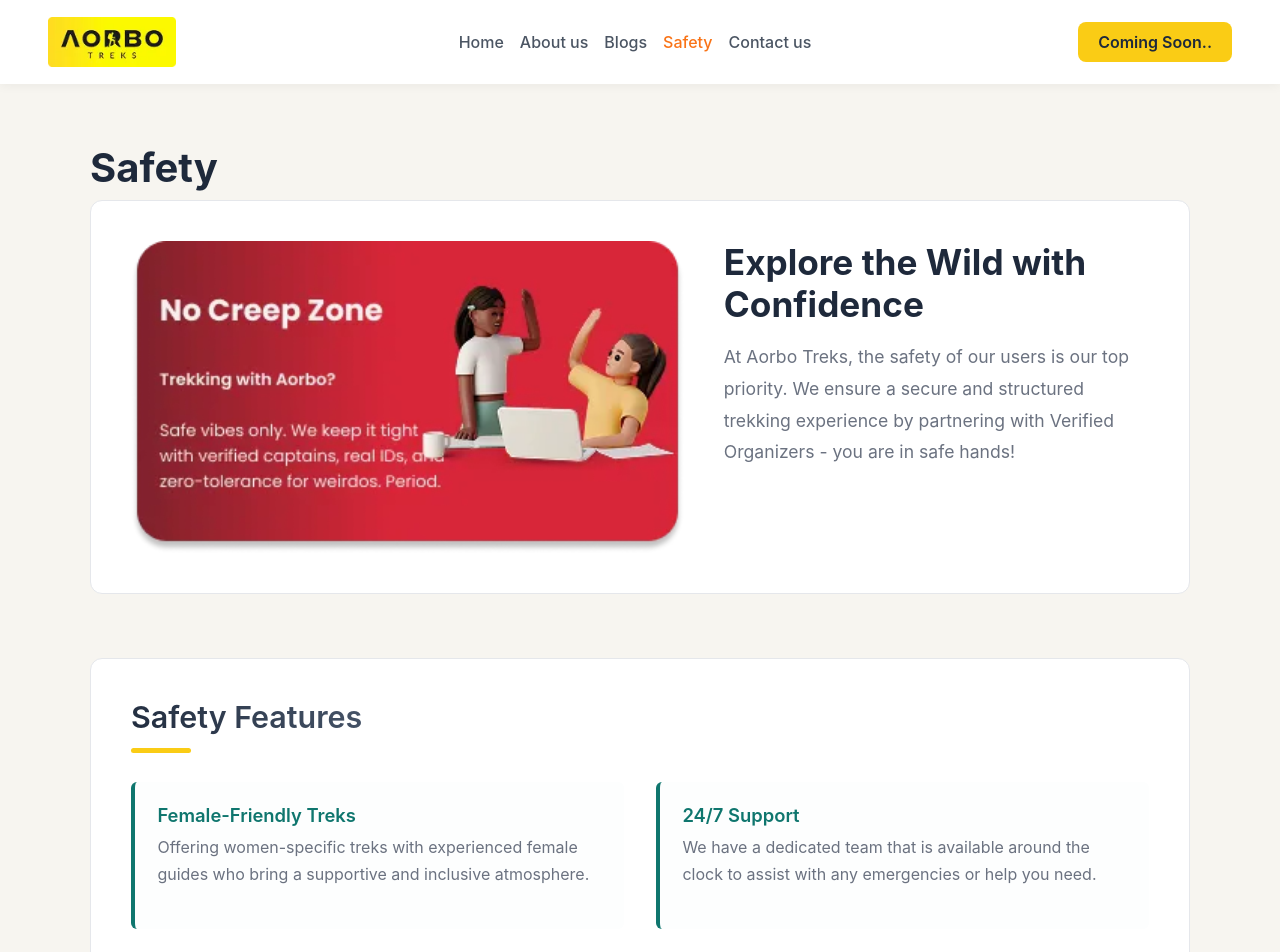
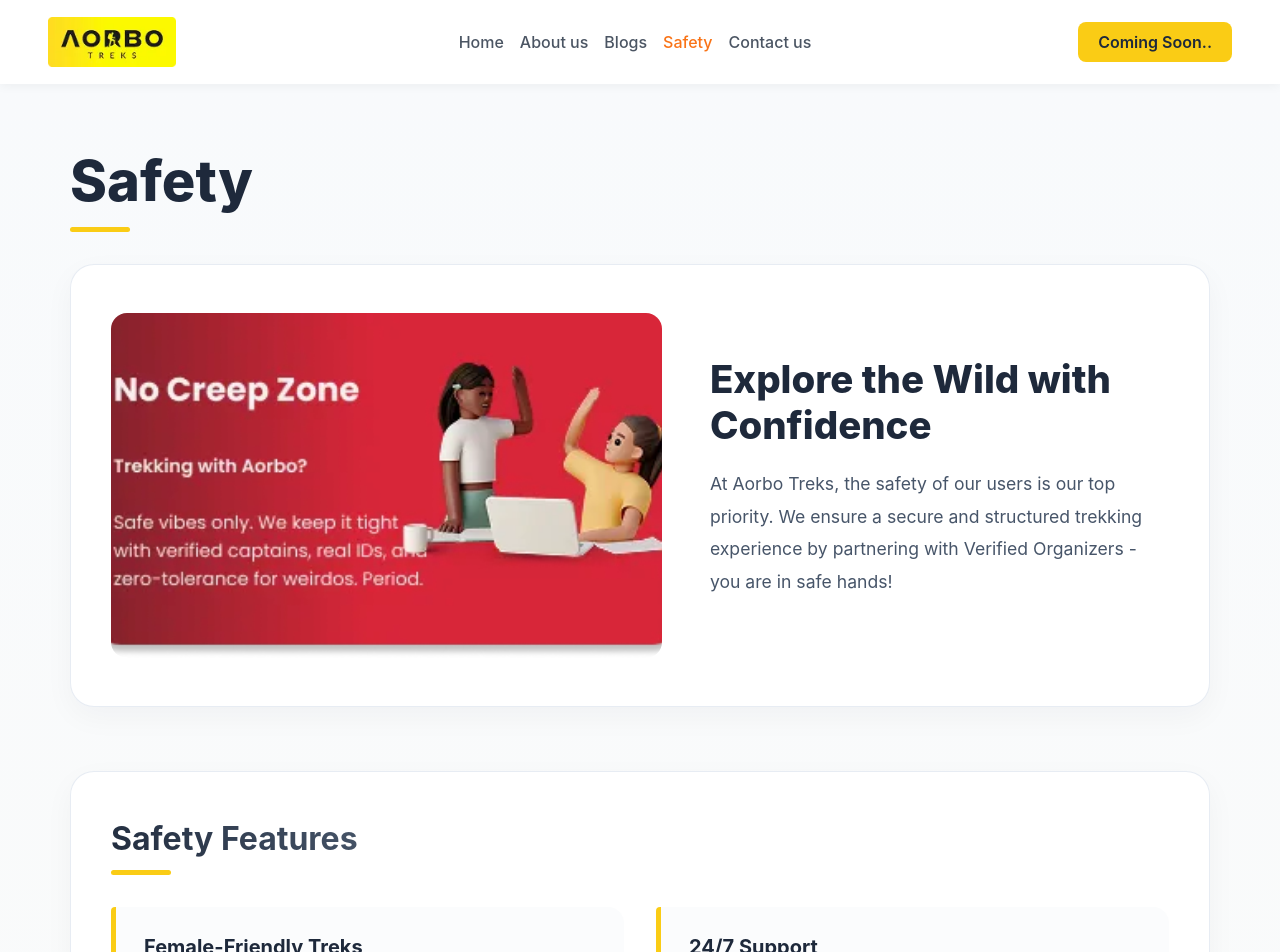
Before and after one commit to Naveenkumar-9-A/React-web, a React (Vite) app in the folder aorbo-frontend/: page /safety in a window 1280 px wide. Shown: the top 952 px of the page. Built offline with nearby package versions, Linux system fonts and the light colour scheme.

Commit message:
Update Safety.css

```diff
--- a/aorbo-frontend/src/styles/Safety.css
+++ b/aorbo-frontend/src/styles/Safety.css
@@ -1,146 +1,267 @@
+
 :root {
-  --bg: #f9fafb;
   --white: #ffffff;
-  --text: #1f2937;
-  --muted: #6b7280;
-  --primary: #0f766e;
-  --border: #e5e7eb;
+  --text-main: #1e293b;
+  --text-muted: #475569;
+  --accent-gold: #facc15;
+  --hover-gold: #e2b100;
+  --border-light: rgba(226, 232, 240, 0.8);
+  --card-shadow: 0 10px 30px rgba(15, 23, 42, 0.04);
+  --gold-glow: 0 20px 40px rgba(250, 204, 21, 0.12);
+  --transition-smooth: all 0.4s cubic-bezier(0.16, 1, 0.3, 1);
 }
 
 .safety-page {
-  padding: 3rem 1rem 0rem;
+  padding: clamp(2rem, 5vw, 4rem) clamp(1rem, 3vw, 1.5rem) 5rem;
+  background: linear-gradient(180deg, #f8fafc 0%, #fffdf6 100%);
+  min-height: 100vh;
 }
 
 .safety-container-fluid {
-  max-width: 1100px;
-  margin: auto;
+  max-width: 1140px;
+  margin: 0 auto;
 }
 
-/* TITLES */
-.safety-container-fluid > h1 {
-  font-size: 2.5rem;
-  font-weight: 700;
-  margin-bottom: 8px;
+/* MAIN HEADING OVERRIDE */
+.safety-main-title {
+  font-size: clamp(2.5rem, 5vw, 3.5rem);
+  font-weight: 800;
+  color: var(--text-main);
+  margin-bottom: 2rem;
+  margin-top: 0;
+  display: inline-flex;
+  flex-direction: column;
+}
+
+.safety-main-title::after {
+  content: '';
+  width: 60px;
+  height: 5px;
+  background: var(--accent-gold);
   margin-top: 12px;
+  border-radius: 10px;
+  transition: var(--transition-smooth);
+}
+
+.safety-page:hover .safety-main-title::after {
+  width: 100px;
 }
 
 .section-title {
-  font-size: 1.9rem;
-  font-weight: 600;
-  margin-bottom: 1.8rem;
+  font-size: clamp(1.5rem, 3vw, 2rem);
+  font-weight: 700;
+  color: var(--text-main);
+  margin-bottom: 2rem;
 }
 
-/* HERO */
+/* WHITE CARDS FOR THE FIRST THREE SECTIONS */
+.safety-container-fluid section {
+  background: var(--white);
+  padding: 3rem 2.5rem;
+  border-radius: 24px;
+  border: 1px solid var(--border-light);
+  box-shadow: var(--card-shadow);
+  margin-bottom: 4rem;
+  transition: var(--transition-smooth);
+}
+
 .safety-hero {
   display: grid;
-  grid-template-columns: 1.3fr 1fr;
-  gap: 2.5rem;
-  background: var(--white);
-  padding: 2.5rem;
-  border-radius: 12px;
-  border: 1px solid var(--border);
-  margin-bottom: 4rem;
+  grid-template-columns: 1.2fr 1fr;
+  gap: 3rem;
+  align-items: center;
 }
 
 .safety-image img {
   width: 100%;
-  height: 100%;
+  border-radius: 16px;
   object-fit: cover;
-  border-radius: 10px;
+  aspect-ratio: 16 / 10;
 }
 
 .safety-content h2 {
-  font-size: 2.2rem;
-  margin-bottom: 1rem;
+  font-size: clamp(1.8rem, 3vw, 2.4rem);
+  font-weight: 800;
+  margin-bottom: 1.25rem;
+  margin-top: 0;
 }
 
 .safety-content p {
   font-size: 1.1rem;
-  line-height: 1.8;
-  color: var(--muted);
+  line-height: 1.85;
+  color: var(--text-muted);
 }
 
-/* SECTION WRAPPER */
-.safety-container-fluid section {
-  background: var(--white);
-  padding: 2.5rem;
-  border-radius: 12px;
-  border: 1px solid var(--border);
-  margin-bottom: 4rem;
-}
-
-/* IMAGE CENTER */
-.safety-card-image,
-.platform-image,
-.group-image {
-  display: flex;
-  justify-content: center;
-  margin: 2.5rem 0;
-}
-
-.safety-card-image img,
-.platform-image img,
-.group-image img {
-  max-width: 460px;
-  width: 100%;
-}
-
-/* CONTENT GRID */
+/* FIRST THREE SECTIONS GRID COUPLING */
 .scrollable-row {
   display: grid;
   grid-template-columns: repeat(2, 1fr);
   gap: 2rem;
 }
 
-.feature-item,
-.safety-item,
-.platform-item,
-.group-item {
-  padding: 1.4rem 1.4rem 1.6rem;
-  border-left: 4px solid var(--primary);
-  background: #fdfefe;
-  border-radius: 6px;
+.interactive-card {
+  padding: 1.75rem;
+  background: rgba(248, 250, 252, 0.5);
+  border-left: 5px solid var(--accent-gold);
+  border-radius: 4px 16px 16px 4px;
+  transition: var(--transition-smooth);
 }
 
-/* TEXT */
-.feature-item h3,
-.safety-item h3,
-.platform-item h3,
-.group-item h3 {
-  font-size: 1.15rem;
-  font-weight: 600;
-  margin-bottom: 0.5rem;
-  color: var(--primary);
+.interactive-card:hover {
+  background: var(--white);
+  transform: translateY(-5px) translateX(4px);
+  box-shadow: var(--gold-glow);
+  border-color: rgba(250, 204, 21, 0.3);
+  border-left-color: var(--hover-gold);
+}
+
+.interactive-card h3 {
+  font-size: 1.25rem;
+  font-weight: 700;
+  margin: 0 0 0.75rem 0;
+  color: var(--text-main);
+  transition: color 0.3s ease;
+}
+
+.interactive-card:hover h3 {
+  color: var(--hover-gold);
 }
 
 .card-text-full {
-  font-size: 1rem;
-  line-height: 1.65;
-  color: var(--muted);
+  font-size: 1.02rem;
+  line-height: 1.7;
+  color: var(--text-muted);
 }
 
-/* RESPONSIVE */
+.safety-card-image, .platform-image {
+  display: flex;
+  justify-content: center;
+  margin: 1.5rem 0 3rem;
+}
+
+.interactive-image-wrapper img {
+  max-width: 480px;
+  width: 100%;
+  border-radius: 16px;
+  transition: var(--transition-smooth);
+}
+
+.interactive-image-wrapper:hover img {
+  transform: scale(1.03);
+}
+
+/* ==========================================================================
+   🎯 DIFFERENTIAL STYLING OVERRIDES FOR THE LAST (GROUP) SECTION
+   ========================================================================== */
+.group-section-wrapper {
+  background: linear-gradient(135deg, #0f172a 0%, #1e293b 50%, #334155 100%) !important;
+  border: none !important;
+  box-shadow: 0 25px 50px -12px rgba(15, 23, 42, 0.25) !important;
+  color: var(--white);
+}
+
+.group-section-title {
+  font-size: clamp(1.6rem, 3vw, 2.2rem);
+  font-weight: 800;
+  line-height: 1.3;
+  color: var(--white);
+  margin-bottom: 2.5rem;
+  text-align: center;
+}
+
+.group-image-wrapper {
+  display: flex;
+  justify-content: center;
+  margin-bottom: 3.5rem;
+}
+
+.group-center-banner {
+  max-width: 380px;
+  width: 100%;
+  height: auto;
+  border-radius: 20px;
+  box-shadow: 0 15px 35px rgba(0, 0, 0, 0.3);
+  transition: var(--transition-smooth);
+}
+
+.group-section-wrapper:hover .group-center-banner {
+  transform: scale(1.04) rotate(1deg);
+}
+
+/* Reconfigured 3-Column Layout specifically for Group Cards */
+.group-cards-grid {
+  display: grid;
+  grid-template-columns: repeat(3, 1fr);
+  gap: 1.5rem;
+}
+
+.group-interactive-card {
+  background: rgba(255, 255, 255, 0.04);
+  border: 1px solid rgba(255, 255, 255, 0.08);
+  border-top: 4px solid var(--accent-gold); /* Shipped border to the top for a distinct look */
+  padding: 2rem 1.5rem;
+  border-radius: 16px;
+  transition: var(--transition-smooth);
+}
+
+.group-interactive-card:hover {
+  background: rgba(255, 255, 255, 0.09);
+  transform: translateY(-8px);
+  border-color: rgba(250, 204, 21, 0.4);
+  box-shadow: 0 15px 30px rgba(0, 0, 0, 0.2);
+}
+
+.group-interactive-card h3 {
+  font-size: 1.2rem;
+  font-weight: 700;
+  color: var(--accent-gold);
+  margin: 0 0 0.75rem 0;
+}
+
+.group-interactive-card p {
+  font-size: 0.95rem;
+  line-height: 1.6;
+  color: rgba(255, 255, 255, 0.75);
+  margin: 0;
+}
+
+/* ANIMATION COMPONENT DEFINITIONS */
+.animate-fade-up {
+  animation: safeFadeUp 0.8s cubic-bezier(0.16, 1, 0.3, 1) both;
+}
+
+@keyframes safeFadeUp {
+  from { opacity: 0; transform: translateY(30px); }
+  to { opacity: 1; transform: translateY(0); }
+}
+
+/* ==========================================================================
+   📱 RESPONSIVE BREAKPOINT CONTROLS
+   ========================================================================== */
+@media (max-width: 1024px) {
+  .group-cards-grid {
+    grid-template-columns: repeat(2, 1fr); /* 2 Columns on small laptops/tablets */
+  }
+}
+
 @media (max-width: 900px) {
   .safety-hero {
     grid-template-columns: 1fr;
     text-align: center;
   }
+  .safety-image { max-width: 500px; margin: 0 auto; }
+  .scrollable-row { grid-template-columns: 1fr; }
+}
 
-  .scrollable-row {
-    grid-template-columns: 1fr;
+@media (max-width: 600px) {
+  .group-cards-grid {
+    grid-template-columns: 1fr; /* 1 Column on mobile devices */
   }
+  .group-section-wrapper { padding: 2rem 1.25rem !important; }
 }
 
 @media (max-width: 480px) {
-  .safety-container-fluid > h1 {
-    font-size: 2.1rem;
-  }
-
-  .section-title {
-    font-size: 1.7rem;
-  }
-
-  .safety-content h2 {
-    font-size: 1.9rem;
-  }
+  .safety-main-title { font-size: 2.3rem; }
+  .section-title { font-size: 1.6rem; }
+  .safety-hero { padding: 1.5rem; }
 }
```
